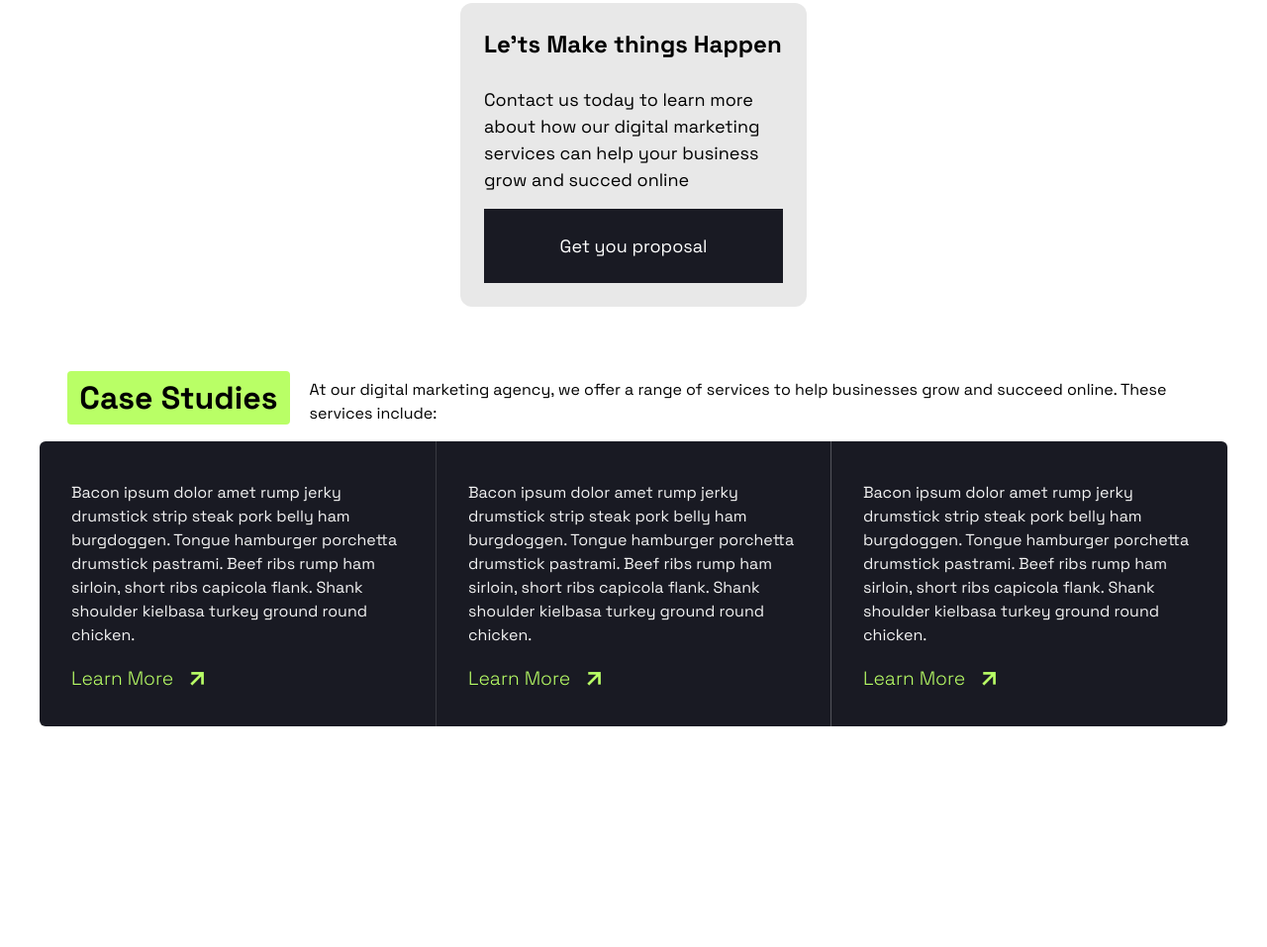
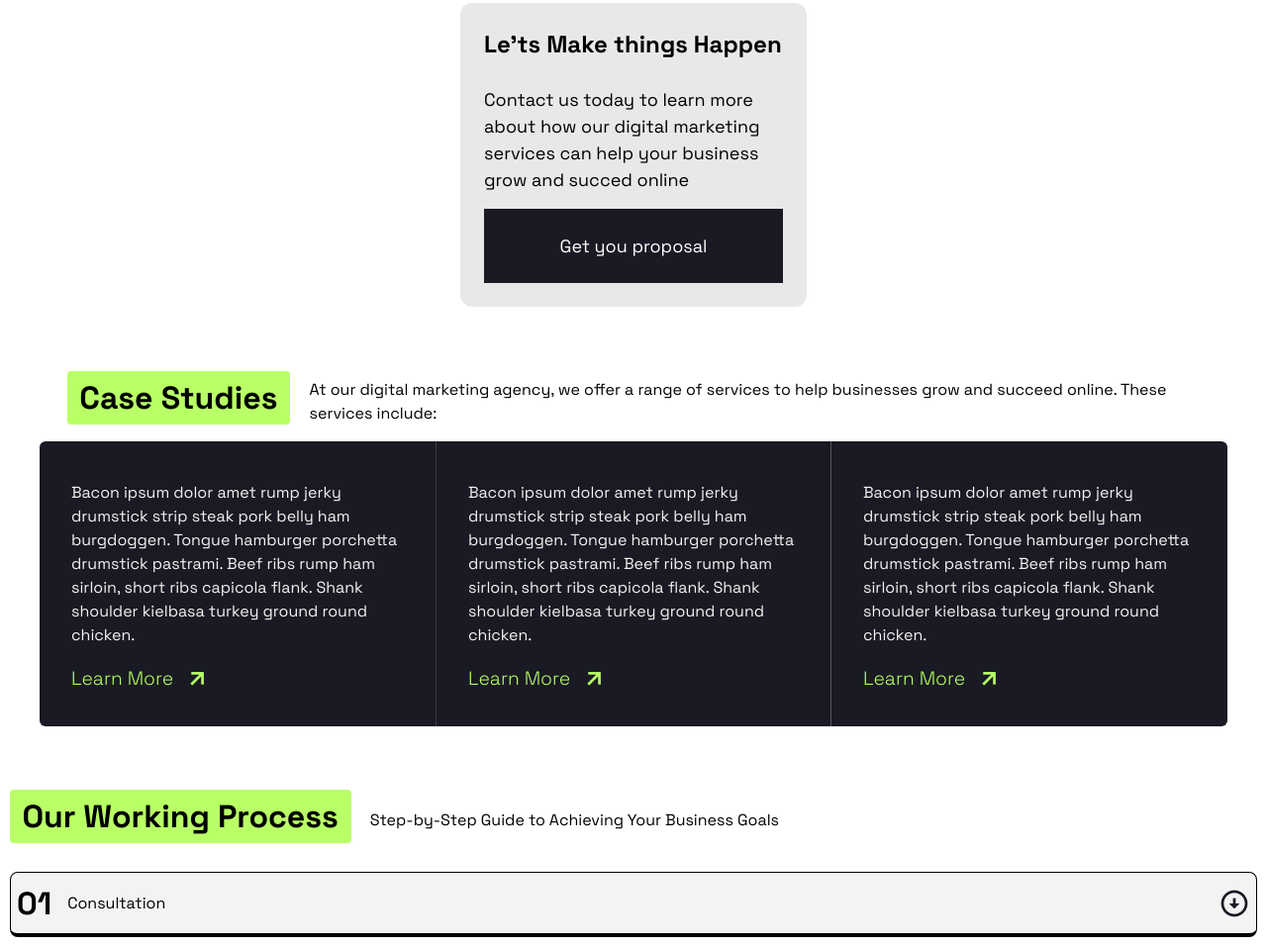
Before and after one commit to DanielBorbafs/algoritmos-pratica, a plain HTML site: page positivus/index.html in a window 1280 px wide. Shown: the part 1678-2635 px from the top of the page at 99% size. Before the commit the page ends 2422 px from the top, so only its background shows below. Drawn offline with nearby package versions, Linux system fonts and the light colour scheme.

Commit message:
feat: adicionando o container de perguntas

```diff
--- a/positivus/css/style.css
+++ b/positivus/css/style.css
@@ -314,6 +314,52 @@ a {
   color: var(--primary-green);
 }
 
+/* ======================== PERGUNTAS ==================== */
+
+.perguntas_container {
+  margin-top: 1.8rem;
+}
+.perguntas_item_title_descricao {
+  display: flex;
+  justify-content: center;
+  align-items: center;
+  gap: 1rem;
+}
+
+.perguntas_item_title_descricao h3 {
+  font-size: 32px;
+}
+
+.perguntas_item {
+  display: flex;
+  flex-direction: column;
+  justify-content: space-between;
+  align-items: center;
+  background-color: #f3f3f3;
+  padding: 0.4rem;
+  border-radius: 8px;
+  border-top: 1px solid black;
+  border-right: 1px solid black;
+  border-left: 1px solid black;
+  border-bottom: 4px solid black;
+}
+
+.parte-01 {
+  display: flex;
+  align-items: center;
+  justify-content: space-between;
+  width: 100%;
+}
+
+.perguntas_item i {
+  font-size: 32px;
+  color: #191a23;
+}
+
+.perguntas_item_text {
+  border-top: 1px solid var(--secondary-black);
+  display: none;
+}
 /* so para a animmacao */
 
 @media (max-width: 768px) {
--- a/positivus/index.html
+++ b/positivus/index.html
@@ -164,7 +164,28 @@
           </div>
         </div>
       </section>
-
+      <section class="container perguntas">
+        <div class="services_text">
+          <h2 class="services_title">Our Working Process </h2>
+          <p class="services_p">Step-by-Step Guide to Achieving Your Business Goals</p>
+        </div>
+        <div class="perguntas_container">
+          <div class="perguntas_item">
+            <div class="parte-01">
+              <div class="perguntas_item_title">
+                <div class="perguntas_item_title_descricao">
+                  <h3>01</h3>
+                  <span>Consultation</span>
+                </div>
+              </div>
+              <i class='bx bx-down-arrow-circle' ></i>
+            </div>
+            <div class="perguntas_item_text">
+              <p>During the initial consultation, we will discuss your business goals and objectives, target audience, and current marketing efforts. This will allow us to understand your needs and tailor our services to best fit your requirements.</p>
+            </div>
+          </div>
+        </div>
+      </section>
     </main>
 
     <script src="./js/script.js"></script>
```
